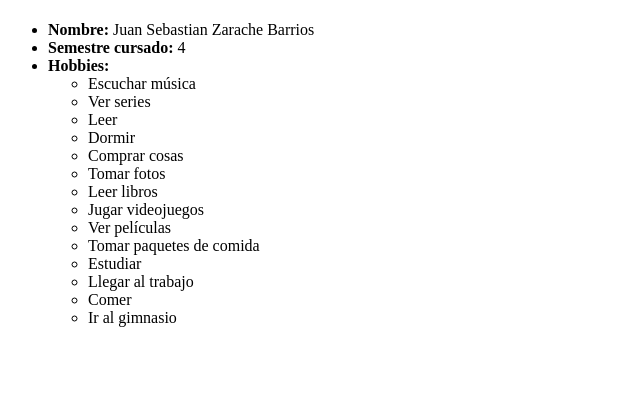
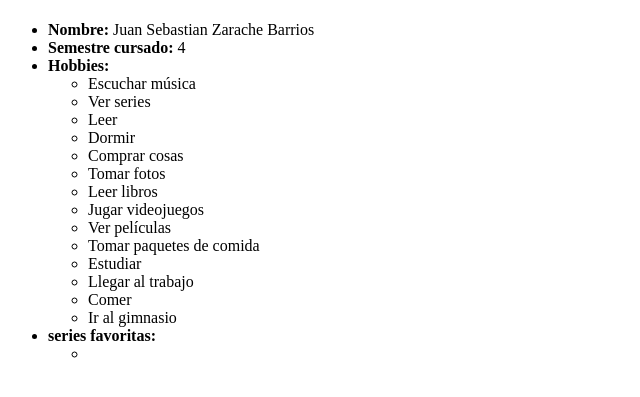
Before and after one commit to juanzb/taller_proyecto_software, a plain HTML site: page index.html in a window 1280 px wide. Shown: the part 59-456 px from the top of the page, without its empty margins (0-640 px from the left). Drawn offline with Linux system fonts and the light colour scheme.

Commit message:
agregando estrutura para el contenido de las series favoritas

```diff
--- a/index.html
+++ b/index.html
@@ -29,6 +29,11 @@
           <li>Ir al gimnasio</li>
         </ul>
       </li>
+      <li><b>series favoritas:</b>
+        <ul>
+          <li></li>
+        </ul>
+      </li>
     </ul>
   </section>
 </body>
```
